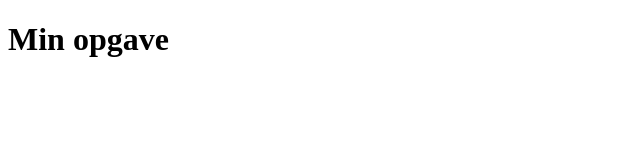
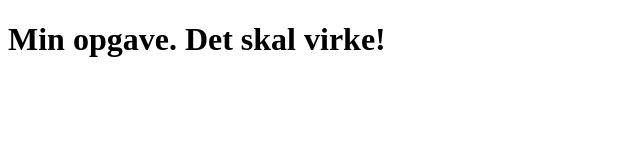
Before and after one commit to mark-drastrup/Module2-solution, a plain HTML site: page site/index.html in a window 1280 px wide. Shown: the whole page, without its empty margins (0-640 px from the left). Drawn offline with Linux system fonts and the light colour scheme.

Commit message:
lille rettelse

```diff
--- a/site/index.html
+++ b/site/index.html
@@ -4,6 +4,6 @@
 	<title>Module 2 solution</title>
 </head>
 <body>
-<h1>Min opgave</h1>
+<h1>Min opgave. Det skal virke!</h1>
 </body>
 </html>
```
